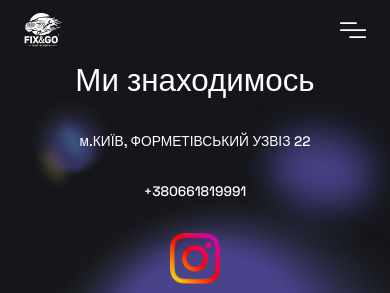
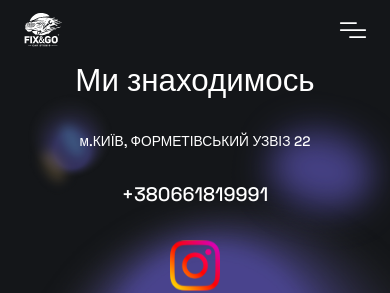
Before and after one commit to JickSuhoff/detailing-app, a React (Vite) app: page /contacts in a window 390 px wide. Shown: the top 293 px of the page. Built offline with nearby package versions, Linux system fonts and the light colour scheme.

Commit message:
text rewrite-3 | phone text size

```diff
--- a/src/pages/ContactPage/contactsPage.module.scss
+++ b/src/pages/ContactPage/contactsPage.module.scss
@@ -79,9 +79,13 @@
             flex-direction: column;
             margin: 0 0 1rem 0;
 
-            .address, .phone, .instagramLink {
+            .address, .instagramLink {
                 margin: 0 0 2rem 0;
                 font-size: calc(2.5vw + 4px);
+            }
+            .phone {
+                margin: 0 0 2rem 0;
+                font-size: calc(4vw + 4px);
             }
         }
     }
```
